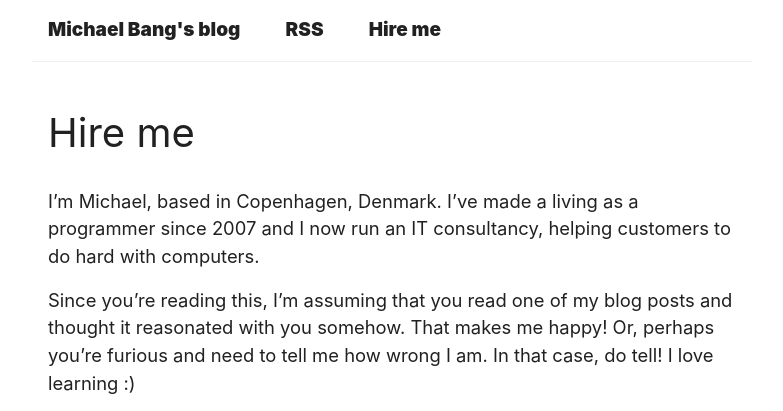
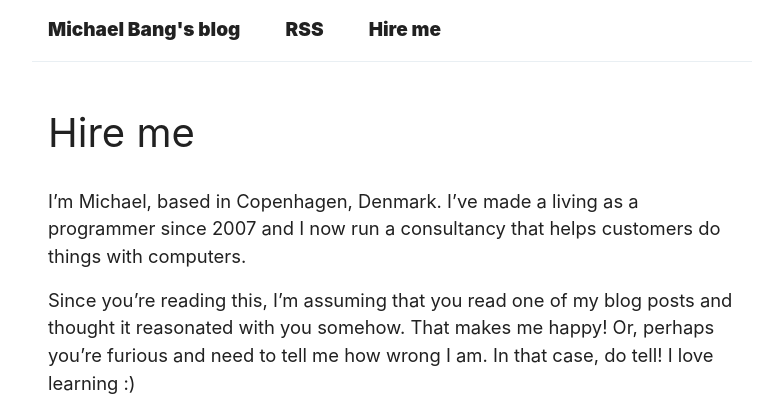
Before and after one commit to micvbang/blog.vbang.dk, a Jekyll site: the page built from _pages/hire_me.md, in a window 1280 px wide. Shown: the top 411 px of the page, without its empty margins (248-1031 px from the left). Built offline with Jekyll 4.4.1, drawn with Linux system fonts in a browser that asks for light colours.

Commit message:
pages/hire me: wording

```diff
--- a/_pages/hire_me.md
+++ b/_pages/hire_me.md
@@ -3,7 +3,7 @@ layout: page
 title: Hire me
 ---
 
-I'm Michael, based in Copenhagen, Denmark. I've made a living as a programmer since 2007 and I now run an IT consultancy, helping customers to do hard with computers.
+I'm Michael, based in Copenhagen, Denmark. I've made a living as a programmer since 2007 and I now run a consultancy that helps customers do things with computers.
 
 Since you're reading this, I'm assuming that you read one of my blog posts and thought it reasonated with you somehow. That makes me happy! Or, perhaps you're furious and need to tell me how wrong I am. In that case, do tell! I love learning :)
 
```
